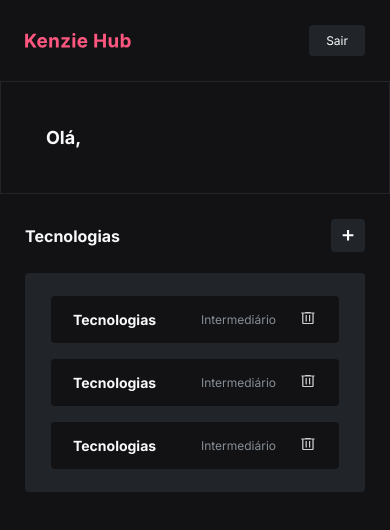
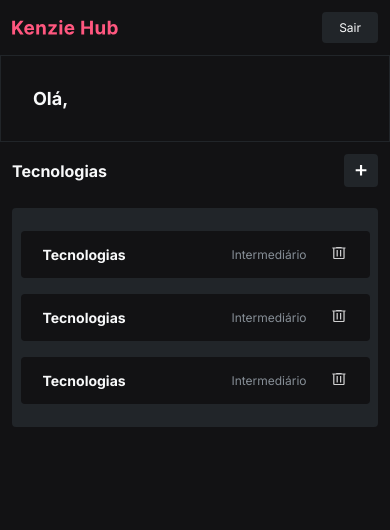
Before and after one commit to Danielle-Luz/Kenzie-Hub, a React (Create React App) app: page /dashboard in a window 390 px wide. Shown: the top 530 px of the page. Built offline with nearby package versions, Linux system fonts and the light colour scheme; no server answers; sample sign-in values are in the browser's storage.

Commit message:
feat: add media query for card tech padding

```diff
--- a/src/pages/Dashboard/Technologies/styles.js
+++ b/src/pages/Dashboard/Technologies/styles.js
@@ -19,7 +19,11 @@ export const TechListStyled = styled.ul`
 
   gap: 16px;
   margin-top: 21px;
-  padding: 23px 26px;
+  padding: 23px 8.5px;
 
   width: 100%;
+
+  @media(min-width: 500px) {
+    padding-inline: 26px;
+  }
 `
--- a/src/pages/Dashboard/styles.js
+++ b/src/pages/Dashboard/styles.js
@@ -2,10 +2,14 @@ import styled from "styled-components";
 
 export const Container = styled.div`
   margin: 0 auto;
-  padding: 25px;
+  padding: 12px;
 
   max-width: 770px;
   width: 100%;
+
+  @media(min-width: 500px) {
+    padding-inline: 25px;
+  }
 `
 
 export const FullWidthWrapper = styled.div`
```
